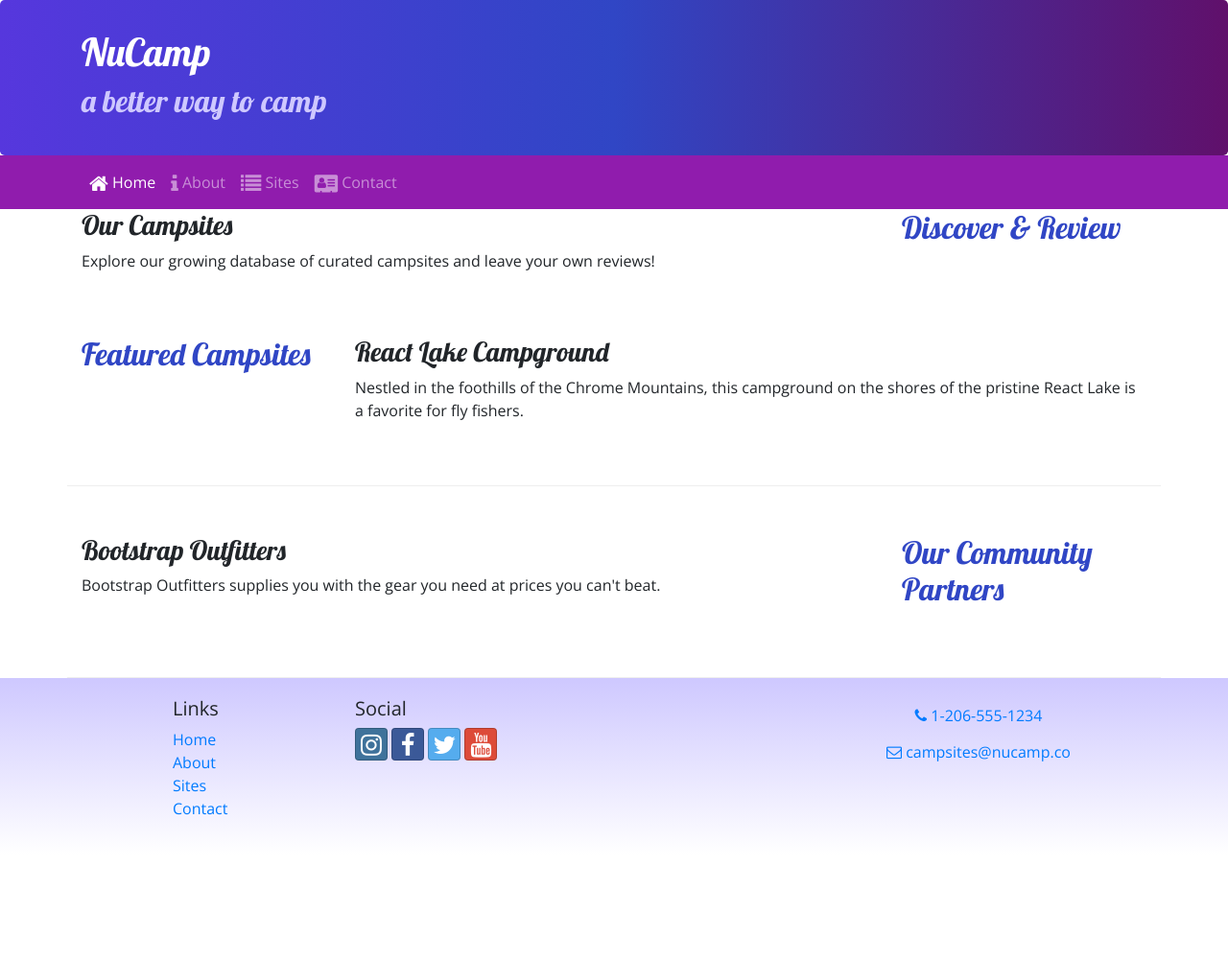
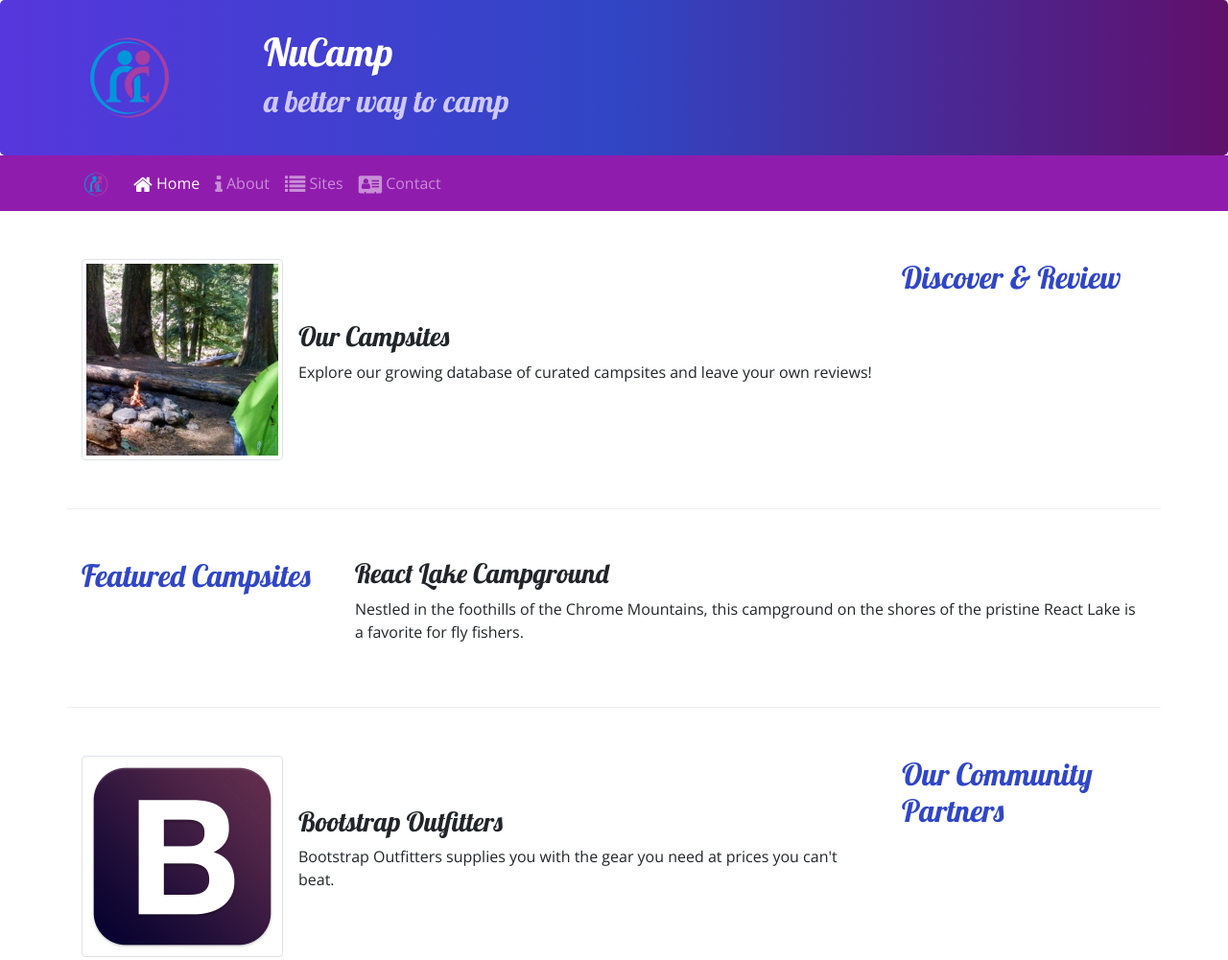
Before and after one commit to sdbellisario/nucampsite, a website: page index.html in a window 1280 px wide. Shown: the top 1001 px of the page at 96% size. Before the commit the page ends 891 px from the top, so only its background shows below. Drawn offline with nearby package versions, Linux system fonts and the light colour scheme.

Commit message:
Images and Media

```diff
--- a/index.html
+++ b/index.html
@@ -22,6 +22,9 @@
     <header class="jumbotron">
         <div class="container">
             <div class="row">
+                <div class="col-4 col-sm-3 col-md-2 align-self-center">
+                    <img src="img/logo.png" class="img-fluid" />
+                </div>
                 <div class="col">
                     <h1>NuCamp</h1>
                     <h2>a better way to camp</h2>
@@ -32,7 +35,8 @@
 
     <nav class="navbar navbar-expand-sm navbar-dark sticky-top">
         <div class="container">
-          <button class="navbar-toggler ml-auto" type="button" data-toggle="collapse" data-target="#nucampNavbar">
+            <a class="navbar-brand" href="#"><img src="img/logo.png" height="30" width="30" /></a>
+          <button class="navbar-toggler" type="button" data-toggle="collapse" data-target="#nucampNavbar">
             <span class="navbar-toggler-icon"></span>
           </button>
             <div class="collapse navbar-collapse" id="nucampNavbar">
@@ -47,13 +51,18 @@
     </nav>
 
     <div class="container">
-        <div class="row">
+        <div class="row row-content align-self-center">
             <div class="col-sm-4 order-sm-last col-md-3">
                 <h2>Discover & Review</h2>
             </div>
             <div class="col">
-                <h3>Our Campsites</h3>
-                <p class="d-none d-sm-block">Explore our growing database of curated campsites and leave your own reviews!</p>
+                <div class="media">
+                    <img class="d-flex mr-3 img-thumbnail" src="img/breadcrumb-trail-thumb.jpg" alt="Breadcrumb Trail thumbnail" />
+                    <div class="media-body align-self-center">
+                        <h3>Our Campsites</h3>
+                        <p class="d-none d-sm-block">Explore our growing database of curated campsites and leave your own reviews!</p>
+                    </div>
+                </div>
             </div>
         </div>
 
@@ -72,8 +81,13 @@
                 <h2>Our Community Partners</h2>
             </div>
             <div class="col">
-                <h3>Bootstrap Outfitters</h3>
-                <p class="d-none d-sm-block">Bootstrap Outfitters supplies you with the gear you need at prices you can't beat.</p>
+                <div class="media">
+                    <img class="d-flex mr-3 img-thumbnail" src="img/bootstrap-thumb.png" alt="Bootstrap Oufitters" />
+                    <div class="media-body align-self-center">
+                        <h3>Bootstrap Outfitters</h3>
+                        <p class="d-none d-sm-block">Bootstrap Outfitters supplies you with the gear you need at prices you can't beat.</p>
+                    </div>
+                </div>
             </div>
         </div>
     </div>
```
Also changed, not shown: aboutus.html (+4 -3 lines), contactus.html (+4 -0 lines), img/bootstrap-thumb.png (added), img/breadcrumb-trail-thumb.jpg (added), img/breadcrumb-trail.jpg (added), img/chrome-river-thumb.jpg (added), img/chrome-river.jpg (added), img/logo.png (added), img/react-lake-thumb.jpg (added), img/react-lake.jpg (added).
